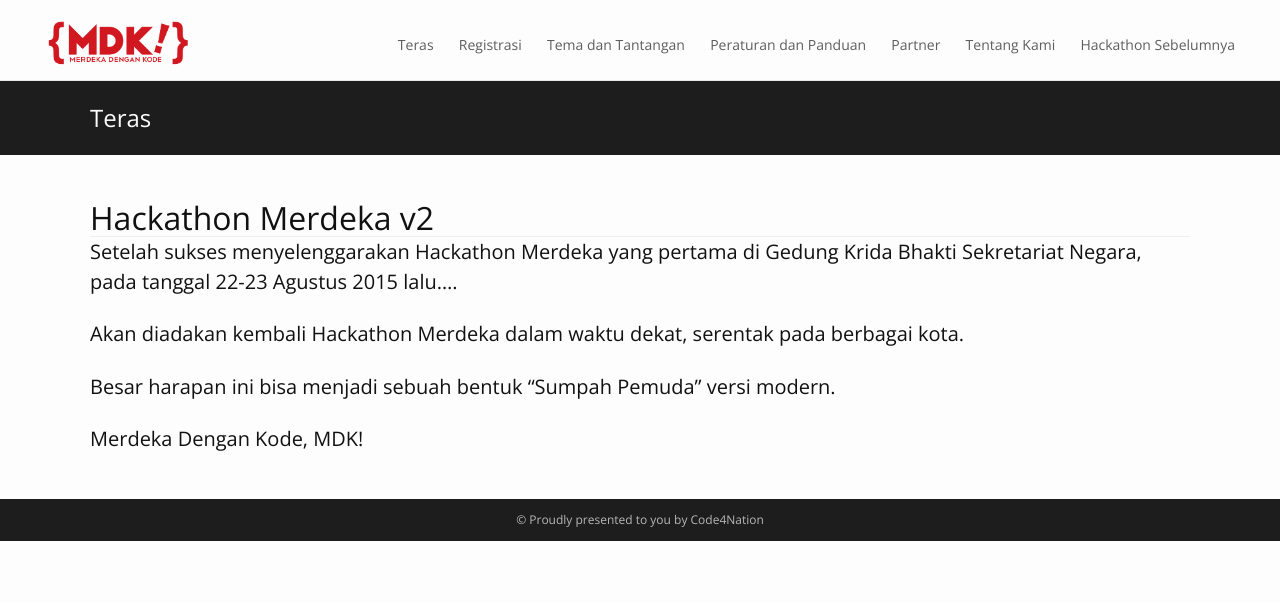
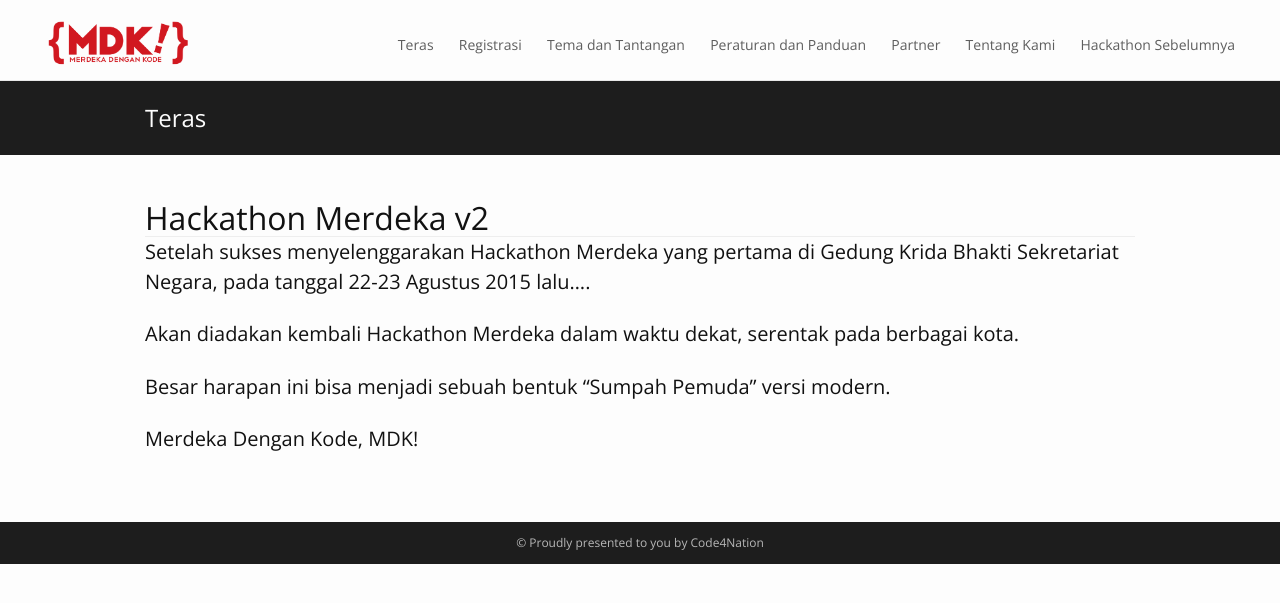
Before and after one commit to Code4Nation/hackathon, a Jekyll site: the page built from teras.md, in a window 1280 px wide. Shown: the top 603 px of the page. Built offline with Jekyll 4.4.1, drawn with Linux system fonts in a browser that asks for light colours; nearby versions of some CDN libraries.

Commit message:
container

```diff
--- a/_layouts/default.html
+++ b/_layouts/default.html
@@ -14,6 +14,7 @@
     </div>
 
     {% include footer.html %}
+	<script src="https://ajax.googleapis.com/ajax/libs/jquery/1.11.3/jquery.min.js"></script>
     <script src="https://maxcdn.bootstrapcdn.com/bootstrap/3.3.5/js/bootstrap.min.js"></script>
   </body>
 
--- a/_layouts/page.html
+++ b/_layouts/page.html
@@ -4,10 +4,10 @@ layout: default
 <div class="post">
 
   <header class="post-header">
-    <h1 class="post-title">{{ page.title }}</h1>
+    <h1 class="container post-title">{{ page.title }}</h1>
   </header>
 
-  <article class="post-content">
+  <article class="container post-content">
     {{ content }}
   </article>
 
--- a/_sass/_layout.scss
+++ b/_sass/_layout.scss
@@ -103,7 +103,7 @@
             display: block;
             padding: 10px 20px;
         }
-		.page-link:{
+		.page-link:hover{
 		  background-color:black;
 		  color:white;
 		}
@@ -209,7 +209,7 @@
     padding: 24px calc(#{$spacing-unit} * 2);
 
 	@include media-query($on-palm) {
-	   padding: 24px calc(#{$spacing-unit} / 2);
+	   padding: 30px 10px;
 	}
 }
 
```
Also changed, not shown: img/7-300x187.jpg (added).
